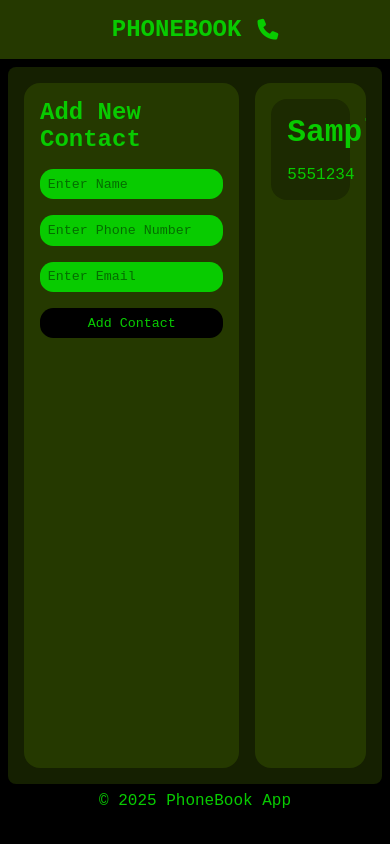
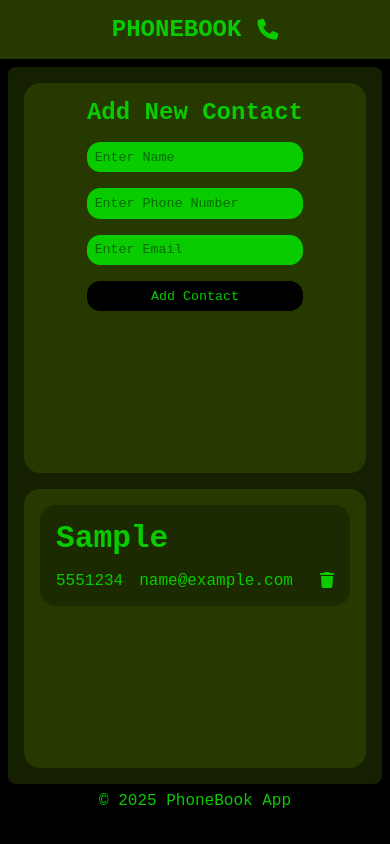
Before and after one commit to wasiqtanveer/phonebook-app-v1.0, a plain HTML site: page index.html in a window 390 px wide. Both pictures are taken after typing "Sample", "5551234", "name@example.com" into the empty fields and a click on the button "Add Contact". Drawn offline with Linux system fonts and the light colour scheme.

Commit message:
Add files via upload
feat: v1.3 - Added responsive design for mobile, tablet, and desktop

```diff
--- a/style.css
+++ b/style.css
@@ -44,10 +44,11 @@ main
     padding: 1em;
     border-radius: 0.5em;
     display: flex;
+    flex-wrap: wrap;
     background-color: #1a2702d2;
     color: var(--primary-color);
     gap: 1em;
-    height: 85vh;
+    min-height: 85vh;
 }
 
 #Add-information
@@ -118,6 +119,7 @@ form
     flex-direction: column;
     gap: 1em;
     overflow: auto;
+    min-width: 54vw;
 }
 
 /* styling contact card */
@@ -125,16 +127,16 @@ form
 {
     background-color:  #1a2702d2;
     width: 100%;
-    padding: 1em;
-    border-radius: 1em;
+    padding: 1rem;
+    border-radius: 1rem;
     display: flex;
     flex-direction: column;
-    gap: 1em;
+    gap: 1rem;
 }
 
 .contact-card .name
 {
-    font-size: 1.3em;
+    font-size: 1.3rem;
 }
 
 .information
@@ -179,3 +181,20 @@ footer
     display: flex;
     justify-content: center;
 }
+
+
+/* adding media query for 380px */
+@media (max-width:380px)
+{
+.information
+{
+    display: flex;
+    justify-content: space-between;
+    flex-direction: column;
+}
+
+.info{
+    display: flex;
+    flex-direction: column;
+}
+}
```
Also changed, not shown: index.html (+2 -2 lines).
